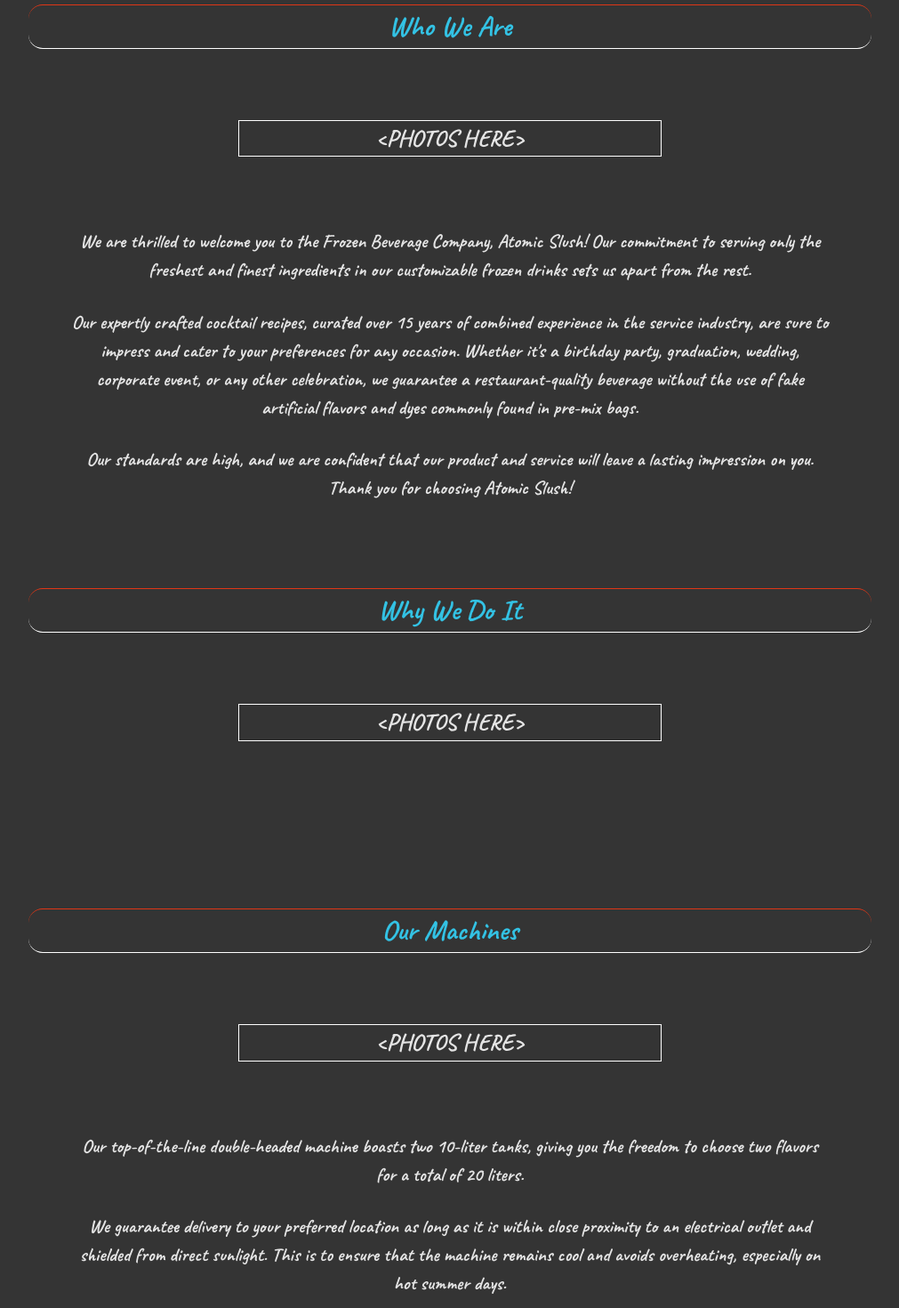
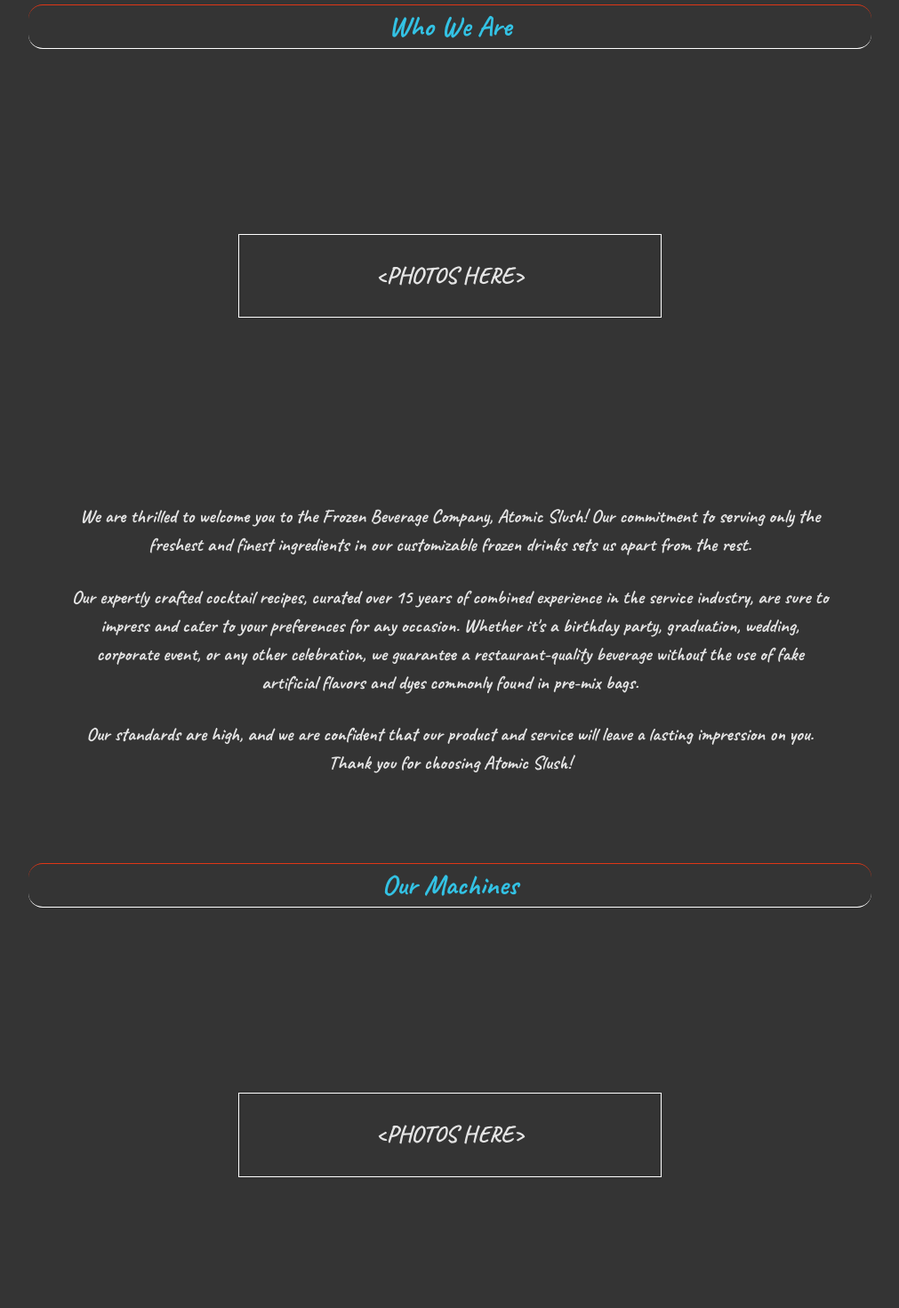
Before and after one commit to JaynewDee/atomic-slush, a React (Vite) app in the folder client/: page /about in a window 1280 px wide. Shown: the part 680-2150 px from the top of the page at 89% size, without its empty margins (134-1145 px from the left). Built offline with nearby package versions, Linux system fonts and the light colour scheme; a web font is replaced by a local one.

Commit message:
correct wonky dropdown hamburg styles

```diff
--- a/client/src/App.css
+++ b/client/src/App.css
@@ -19,7 +19,6 @@ body {
   align-items: center;
   position: relative;
   padding-top: 5rem;
-  padding-bottom: -1rem;
   z-index: 3;
   text-transform: uppercase;
   filter: saturate(1.1);
--- a/client/src/components/Dropdown.tsx
+++ b/client/src/components/Dropdown.tsx
@@ -28,6 +28,7 @@ export const Dropdown = ({ activeView, setActiveView }: NavProps) => {
     function handleClickOff(e: any) {
       const targetClass = e.target.classList[0];
       const targetClasses = ['App', 'navbar', 'page-container', 'tip-top', 'logo-img']
+
       if (targetClasses.includes(targetClass)) {
         setMenuState(false)
       }
--- a/client/src/components/Footer/Footer.tsx
+++ b/client/src/components/Footer/Footer.tsx
@@ -1,11 +1,9 @@
 import Disclaimer from './Disclaimer';
-import Social from '../Header/Social';
 import "./footer.css";
 
 const Footer = () => {
     return (
         <div className="main-footer">
-            <Social />
             <Disclaimer />
         </div>
     )
--- a/client/src/components/dropdown.css
+++ b/client/src/components/dropdown.css
@@ -21,21 +21,23 @@
   transform: unset;
 }
 
-.burger-menu-container > .social-links {
-  font-size: 1.33rem;
-  width: 100%;
-  transform: unset;
-  text-align: right;
-}
-
 #burger-nav-links {
   display: flex;
   flex-flow: column nowrap;
+  align-items: flex-end;
+  margin: 33% 2rem auto;
+  font-size: 1.33rem;
+}
+
+#burger-nav-links > a {
+  margin-bottom: 1rem;
   transform: unset;
 }
 
-#burger-nav-links > a {
-  font-size: 1rem;
+.social-links {
+  display: flex;
+  justify-content: center;
+  margin: 1rem auto;
 }
 
 .burger-line {
@@ -49,7 +51,6 @@
 #burger-line-top {
   border-left: 3px solid white;
 }
-
 
 @keyframes top-collapse {
   0% {
--- a/client/src/pages/About/About.tsx
+++ b/client/src/pages/About/About.tsx
@@ -23,8 +23,8 @@ const About = () => {
           <span style={is1Visible ? visibleStyles : invisStyles}>Who We Are
           </span>
         </h2>
-        <section ref={ref1}>
-          <p style={{ fontSize: "1.66rem", margin: "5rem auto", border: "1px solid white", width: "50%" }}>{"<PHOTOS HERE>"}</p>
+        <section ref={ref1} className="images-container">
+          <p>{"<PHOTOS HERE>"}</p>
         </section>
         <section className="about-section-content">
           <p>We are thrilled to welcome you to the Frozen Beverage Company, Atomic Slush! Our
@@ -44,21 +44,21 @@ const About = () => {
       <div className="about-section">
         <h2 className="about-section-header">
           {/* {People({ color: "var(--orange)", className: "about-icon" })} */}
-          <span style={is2Visible ? visibleStyles : invisStyles}>Why We Do It
+          <span style={is2Visible ? visibleStyles : invisStyles}>Our Machines
           </span>
         </h2>
-        <section ref={ref2}>
-          <p style={{ fontSize: "1.66rem", margin: "5rem auto", border: "1px solid white", width: "50%" }}>{"<PHOTOS HERE>"}</p>
+        <section ref={ref2} className="images-container">
+          <p>{"<PHOTOS HERE>"}</p>
         </section>
       </div>
       <div className="about-section">
         <h2 className="about-section-header">
           {/* {Machine({ color: "var(--orange)", className: "about-icon" })} */}
-          <span style={is3Visible ? visibleStyles : invisStyles}>Our Machines
+          <span style={is3Visible ? visibleStyles : invisStyles}>Our Mission
           </span>
         </h2>
-        <section ref={ref3}>
-          <p style={{ fontSize: "1.66rem", margin: "5rem auto", border: "1px solid white", width: "50%" }}>{"<PHOTOS HERE>"}</p>
+        <section ref={ref3} className="images-container">
+          <p >{"<PHOTOS HERE>"}</p>
         </section>
         <section className="about-section-content">
           <p>
--- a/client/src/pages/About/about.css
+++ b/client/src/pages/About/about.css
@@ -28,6 +28,13 @@
   max-width: 720px;
   margin: auto;
   padding: 5rem 2rem;
+}
+
+.images-container {
+  font-size: 1.66rem;
+  margin: 13rem auto;
+  border: 1px solid white;
+  width: 50%;
 }
 
 .machine-section > p {
```
